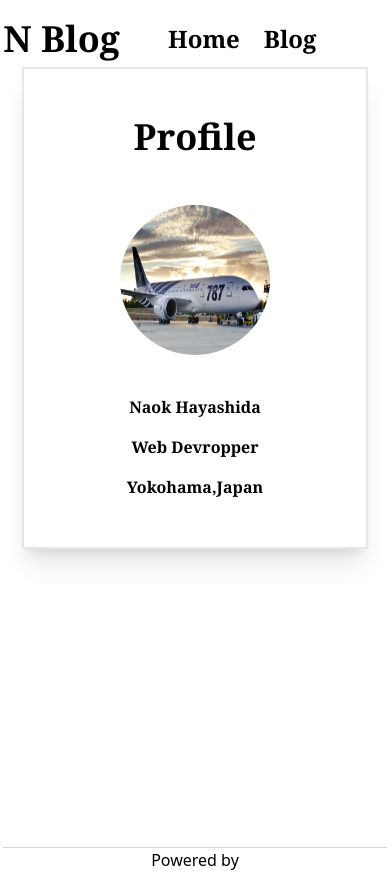
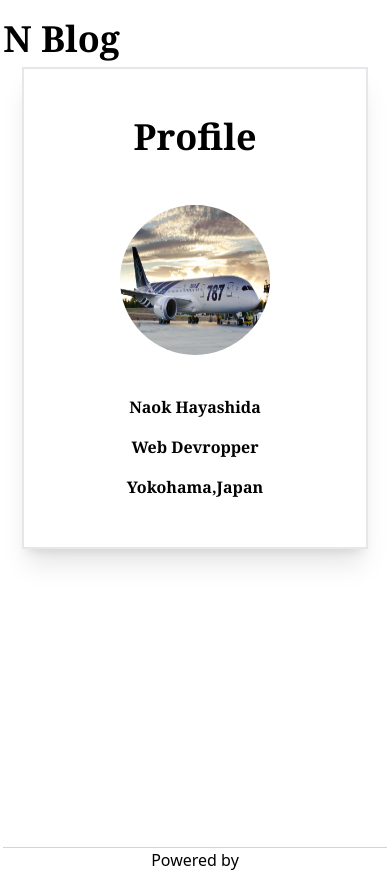
Before and after one commit to Naoki0509/blog-app, a Next.js app: page / in a window 390 px wide. Built offline with nearby package versions, Linux system fonts and the light colour scheme.

Commit message:
💄　スタイルの追加

```diff
--- a/src/COmponents/Header/index.jsx
+++ b/src/COmponents/Header/index.jsx
@@ -2,10 +2,10 @@ import Link from "next/link";
 
 export const Header = () => {
 	return (
-		<div className="flex fixed items-center justify-start pt-4">
+		<div className="flex fixed items-center justify-start  pt-4">
 			<div className="text-4xl font-serif font-bold">N Blog</div>
 			<div className="ml-12">
-				<ul className="flex justify-start space-x-6 font-bold font-serif text-2xl">
+				<ul className="md:flex hidden justify-start space-x-6 font-bold font-serif text-2xl">
 					<li>
 						<Link href="/">
 							<a className="hover:text-blue-400">Home</a>
```
